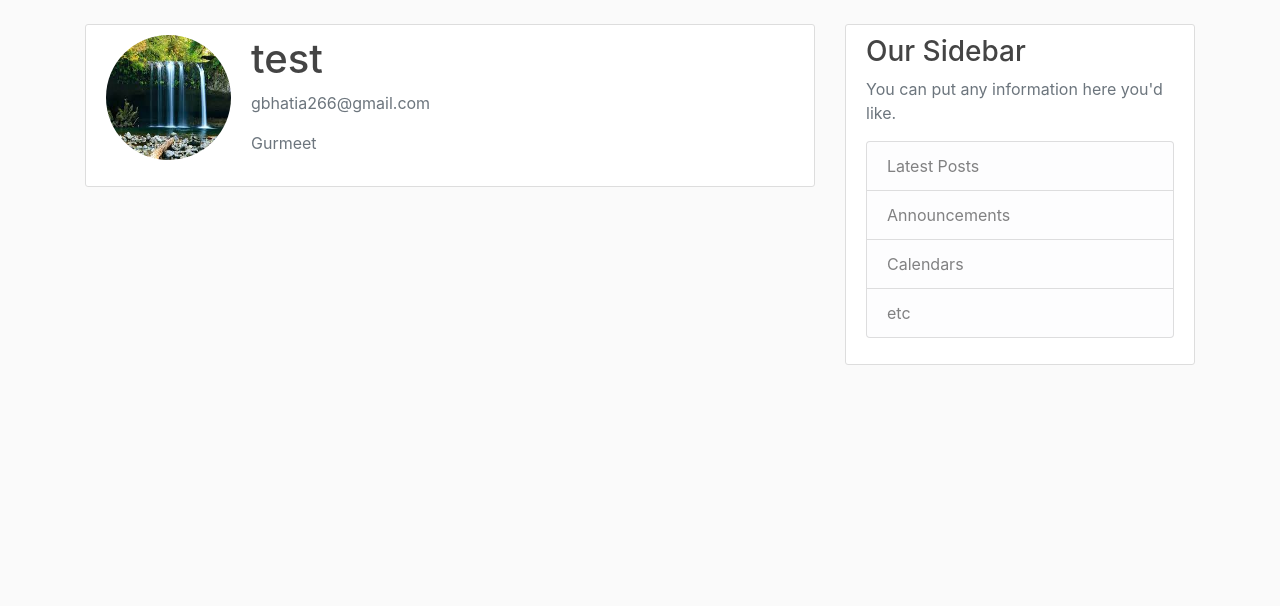
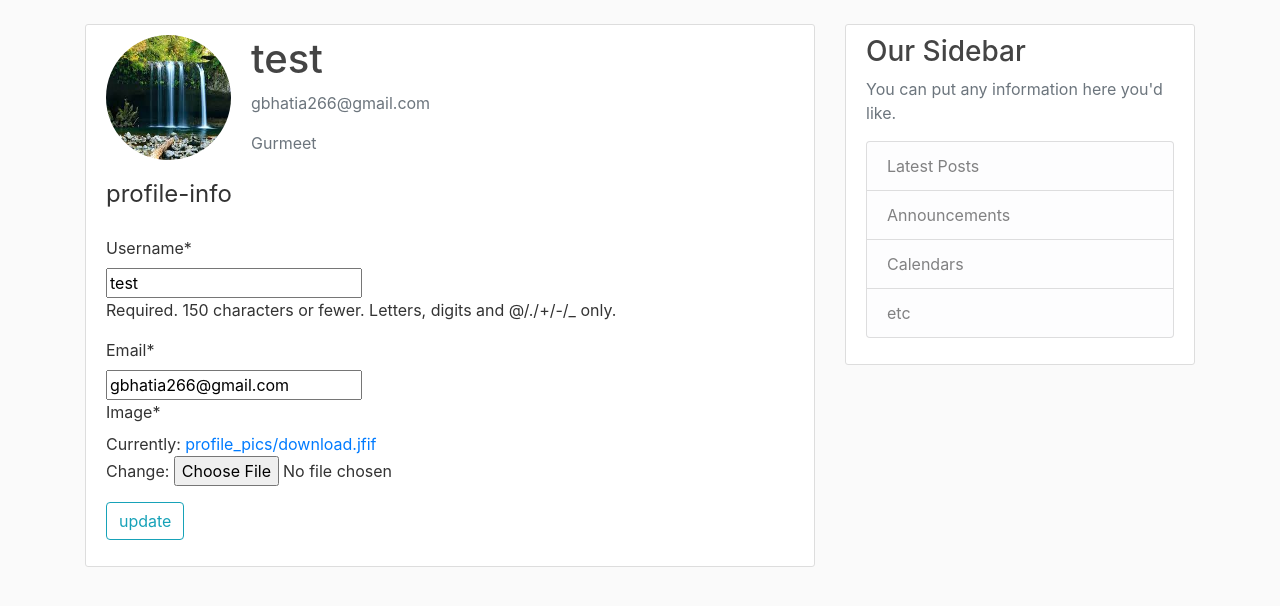
Before and after one commit to guru1112001/django_project, a Django app: page /profile/ in a window 1280 px wide. Shown: the part 56-662 px from the top of the page. Run offline with Django 4.2, Linux system fonts and the light colour scheme; a user stored in the database is signed in; data comes from the database, SQL or seed files in the repository; both versions use the stored data as it was after the commit; parts of the project's set-up code (start-up, migrations or seed data) failed here and were passed over; some libraries are stand-ins or nearby versions.

Commit message:
updated fuction added

```diff
--- a/mysite/blog/templates/blog/home.html
+++ b/mysite/blog/templates/blog/home.html
@@ -2,6 +2,7 @@
 {% block content %}
 {% for post in posts %}
 <article class="media content-section">
+    <img class="rounded-circle article-img" src="{{post.author.profile.url}}">
     <div class="media-body">
         <div class="article-metadata">
             <a class="mr-2" href="#">{{ post.author }}</a>
--- a/mysite/users/form.py
+++ b/mysite/users/form.py
@@ -1,7 +1,8 @@
-from dataclasses import field
+
 from django import forms
 from django.contrib.auth.models import User
 from django.contrib.auth.forms import UserCreationForm
+from. models import profile
 
 class UserRegistorform(UserCreationForm):
     email=forms.EmailField()
@@ -10,3 +11,15 @@ class UserRegistorform(UserCreationForm):
     class meta:
         model=User
         fields=[ "email","Username","password1","password2","first_name"]
+class UserUpdateForm(forms.ModelForm):
+    email = forms.EmailField()
+
+    class Meta:
+        model = User
+        fields = ['username', 'email']
+
+
+class ProfileUpdateForm(forms.ModelForm):
+    class Meta:
+        model = profile
+        fields = ['image']
--- a/mysite/users/models.py
+++ b/mysite/users/models.py
@@ -3,6 +3,7 @@ from email.policy import default
 from pyexpat import model
 from django.db import models
 from django.contrib.auth.models import User
+from PIL import Image
 
 class profile(models.Model):
     user=models.OneToOneField(User,on_delete=models.CASCADE)
@@ -10,3 +11,11 @@ class profile(models.Model):
 
     def __str__(self) :
         return f"{self.user.username}Profile"
+
+    def save(self):
+        super().save()
+        img=Image.open(self.image.path)
+        if img.height>300 or img.width>300:
+            output_size=(300,300)
+            img.thumbnail(output_size)
+            img.save(self.image.path)
--- a/mysite/users/templates/users/profile.html
+++ b/mysite/users/templates/users/profile.html
@@ -10,7 +10,18 @@
             <p class="text-secondary">{{user.first_name}}</p>
         </div>
     </div>
-    <!-- FORM HERE -->
+    <form method="post" enctype="multipart/form-data">
+        {% csrf_token %}
+        <fieldset class="form-group">
+            <legend class="boder-bottom  mb-4">profile-info</legend>
+            {{ u_form |crispy}}
+            {{ p_form |crispy}}
+        </fieldset>
+        <div class="form-group">
+            <button class="btn btn-outline-info " type="submit">update</button>
+        </div>
+
+    </form>
 </div>
 
 {% endblock %}
--- a/mysite/users/views.py
+++ b/mysite/users/views.py
@@ -1,8 +1,9 @@
 from django.shortcuts import render,redirect
 from django.contrib.auth.forms import UserCreationForm
 from django.contrib import messages
-from .form import UserRegistorform
+from .form import UserRegistorform,UserUpdateForm, ProfileUpdateForm
 from django.contrib.auth.decorators import login_required
+
 def resgister(request):
     if request.method=="POST":
             form=UserRegistorform(request.POST)
@@ -17,4 +18,24 @@ def resgister(request):
 
 @login_required
 def profile(request):
-    return render(request,"users/profile.html")
+    if request.method == 'POST':
+        u_form = UserUpdateForm(request.POST, instance=request.user)
+        p_form = ProfileUpdateForm(request.POST,
+                                   request.FILES,
+                                   instance=request.user.profile)
+        if u_form.is_valid() and p_form.is_valid():
+            u_form.save()
+            p_form.save()
+            messages.success(request, f'Your account has been updated!')
+            return redirect('profile')
+
+    else:
+        u_form = UserUpdateForm(instance=request.user)
+        p_form = ProfileUpdateForm(instance=request.user.profile)
+
+    context = {
+        'u_form': u_form,
+        'p_form': p_form
+    }
+
+    return render(request, 'users/profile.html', context)
```
Also changed, not shown: mysite/db.sqlite3, mysite/media/default.jpg, mysite/media/profile_pics/download.jfif (added).
